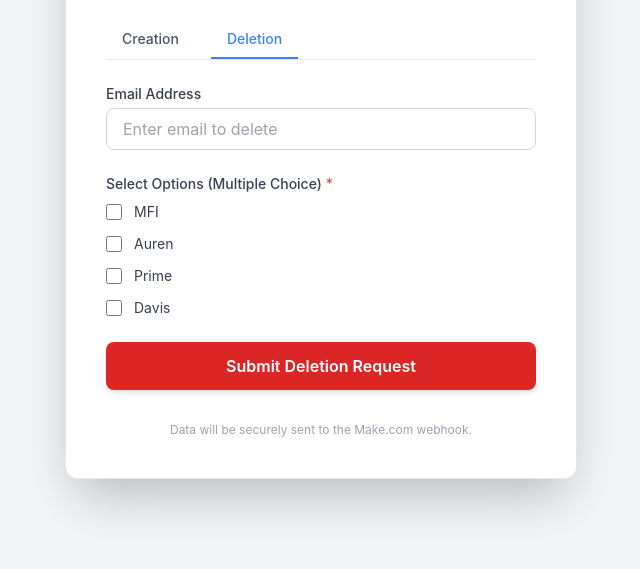
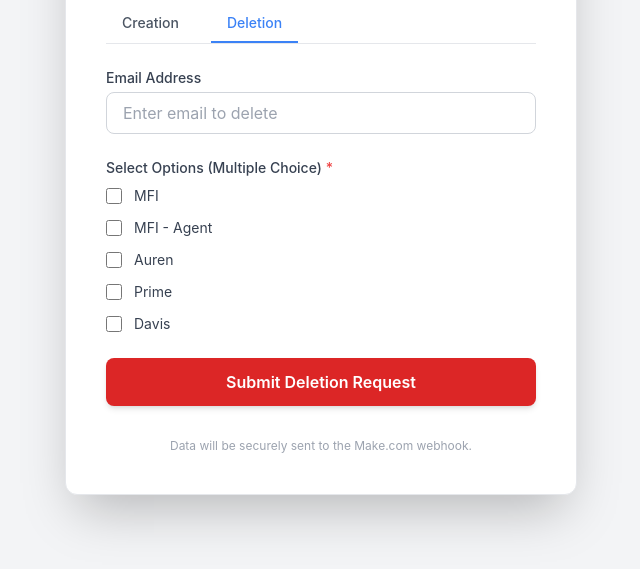
Before and after one commit to OmarUrzi/ghl_user_create, a plain HTML site: page index.html in a window 1280 px wide. Both pictures are taken after a click on the button "Deletion". Shown: the part 217-786 px from the top of the page, without its empty margins (319-959 px from the left). Drawn offline with nearby package versions, Linux system fonts and the light colour scheme.

Commit message:
Update index.html

```diff
--- a/index.html
+++ b/index.html
@@ -141,6 +141,10 @@
                                 <label for="MFI-C" class="ml-3 block text-sm text-gray-700">MFI</label>
                             </div>
                             <div class="flex items-center">
+                                <input id="MFI-Agent-C" name="Choice" type="checkbox" value="MFI-Agent" class="form-checkbox h-4 w-4 text-blue-600 border-gray-300 rounded focus:ring-blue-500">
+                                <label for="MFI-Agent-C" class="ml-3 block text-sm text-gray-700">MFI - Agent</label>
+                            </div>
+                            <div class="flex items-center">
                                 <input id="Auren-C" name="Choice" type="checkbox" value="Auren" class="form-checkbox h-4 w-4 text-blue-600 border-gray-300 rounded focus:ring-blue-500">
                                 <label for="Auren-C" class="ml-3 block text-sm text-gray-700">Auren</label>
                             </div>
@@ -191,6 +195,10 @@
                             <div class="flex items-center">
                                 <input id="MFI-D" name="Choice" type="checkbox" value="MFI" class="form-checkbox h-4 w-4 text-blue-600 border-gray-300 rounded focus:ring-blue-500">
                                 <label for="MFI-D" class="ml-3 block text-sm text-gray-700">MFI</label>
+                            </div>
+                                                        <div class="flex items-center">
+                                <input id="MFI-Agent-D" name="Choice" type="checkbox" value="MFI-Agent" class="form-checkbox h-4 w-4 text-blue-600 border-gray-300 rounded focus:ring-blue-500">
+                                <label for="MFI-Agent-D" class="ml-3 block text-sm text-gray-700">MFI - Agent</label>
                             </div>
                             <div class="flex items-center">
                                 <input id="Auren-D" name="Choice" type="checkbox" value="Auren" class="form-checkbox h-4 w-4 text-blue-600 border-gray-300 rounded focus:ring-blue-500">
```
